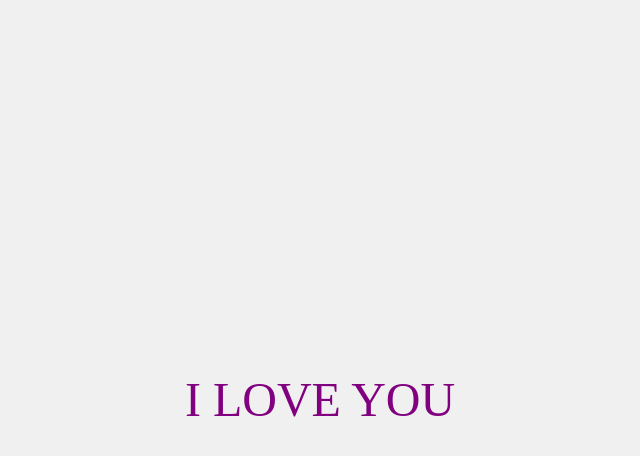
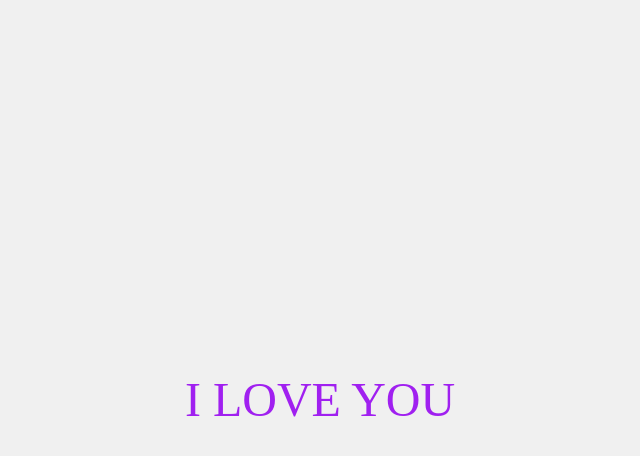
Before and after one commit to JaiShreeRam999/Animator, a plain HTML site: page index.html in a window 1280 px wide. Both pictures are taken after a click on the element 640 px from the left and 400 px from the top of the page. Shown: the whole page, without its empty margins (320-960 px from the left). Drawn offline with Linux system fonts and the light colour scheme.

Commit message:
Update styles.css

```diff
--- a/styles.css
+++ b/styles.css
@@ -33,6 +33,6 @@ body {
   height: auto;
   background: none;
   font-size: 2em;
-  color: purple;
+  color: #A020F0;
   transform: scale(1.5);
 }
```
